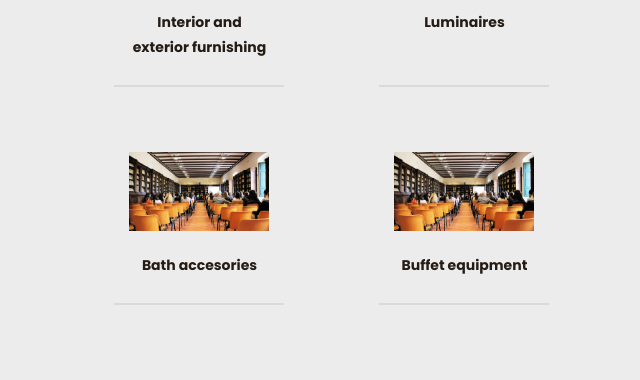
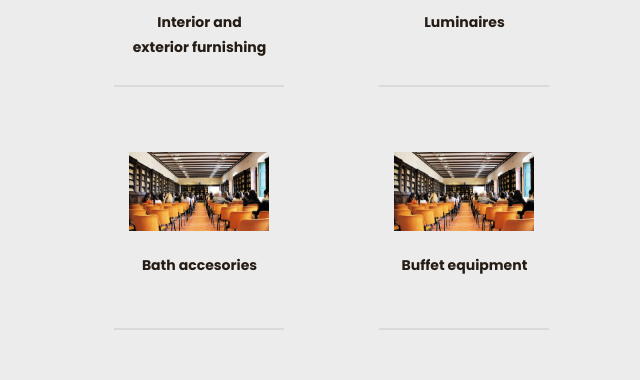
Before and after one commit to Thonny27/Ekikorp, a plain HTML site: page en/index.html in a window 1280 px wide. Shown: the part 2320-2700 px from the top of the page, 43-683 px from the left. Drawn offline with Linux system fonts and the light colour scheme; a web font is replaced by a local one.

Commit message:
correcciones

```diff
--- a/en/index.html
+++ b/en/index.html
@@ -288,7 +288,7 @@
                                             <div class="mcb-wrap-inner">
                                                 <div class="column mcb-column mcb-item-dv1xy2wsp one column_column">
                                                     <div class="column_attr clearfix align_center" style>
-                                                        <a class="content_link"><span class="icon"><img src="images/5.jpg" alt=""></span><span class="title">Bath accesories</span></a>
+                                                        <a class="content_link"><span class="icon"><img src="images/5.jpg" alt=""></span><span class="title">Bath accesories<br />&nbsp; &nbsp;</span></a>
                                                     </div>
                                                 </div>
                                             </div>
@@ -299,7 +299,7 @@
                                             <div class="mcb-wrap-inner">
                                                 <div class="column mcb-column mcb-item-dv1xy2wsp one column_column">
                                                     <div class="column_attr clearfix align_center" style>
-                                                        <a class="content_link"><span class="icon"><img src="images/5.jpg" alt=""></span><span class="title">Buffet equipment</span></a>
+                                                        <a class="content_link"><span class="icon"><img src="images/5.jpg" alt=""></span><span class="title">Buffet equipment<br />&nbsp; &nbsp;</span></a>
                                                     </div>
                                                 </div>
                                             </div>
```
